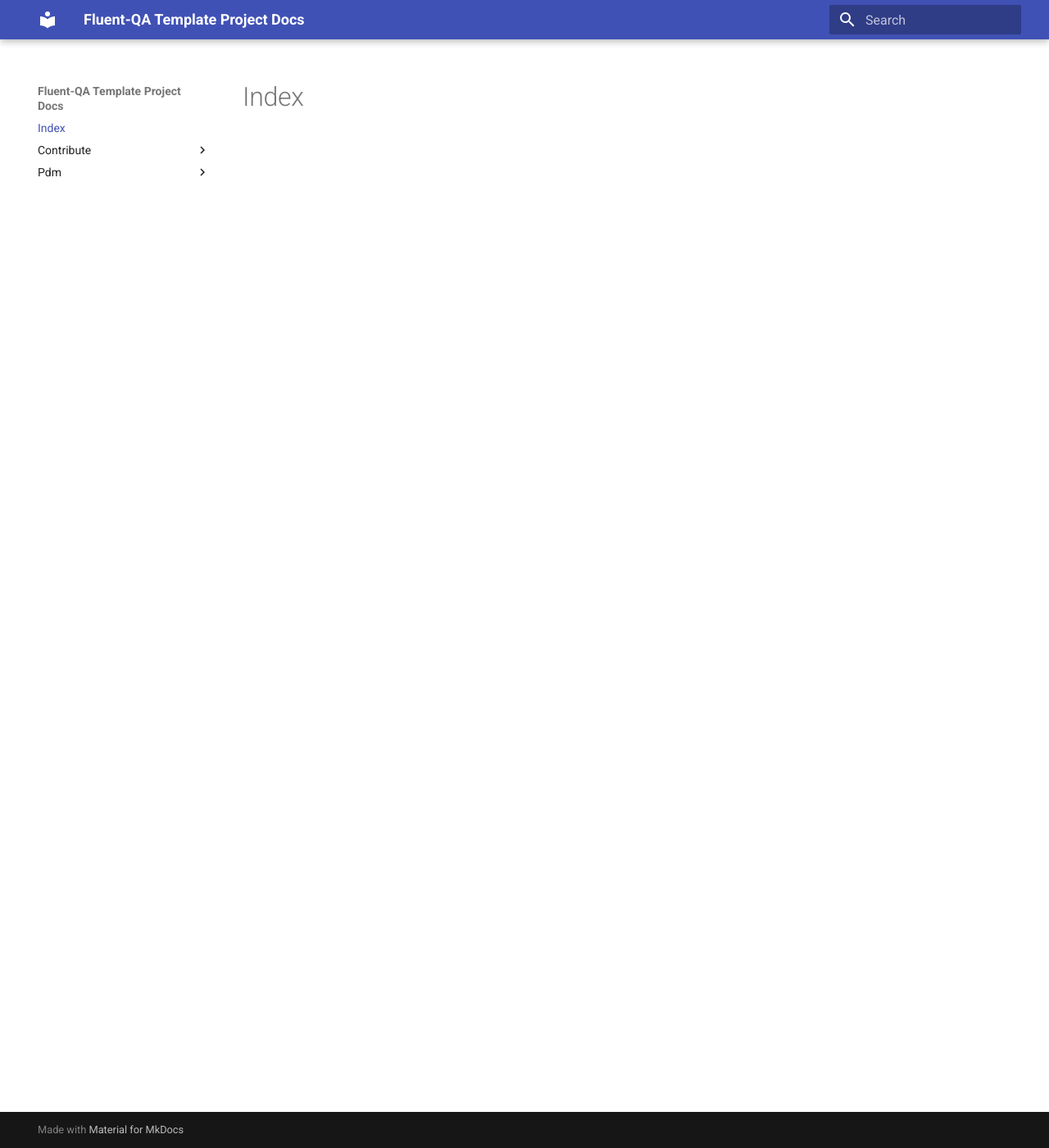
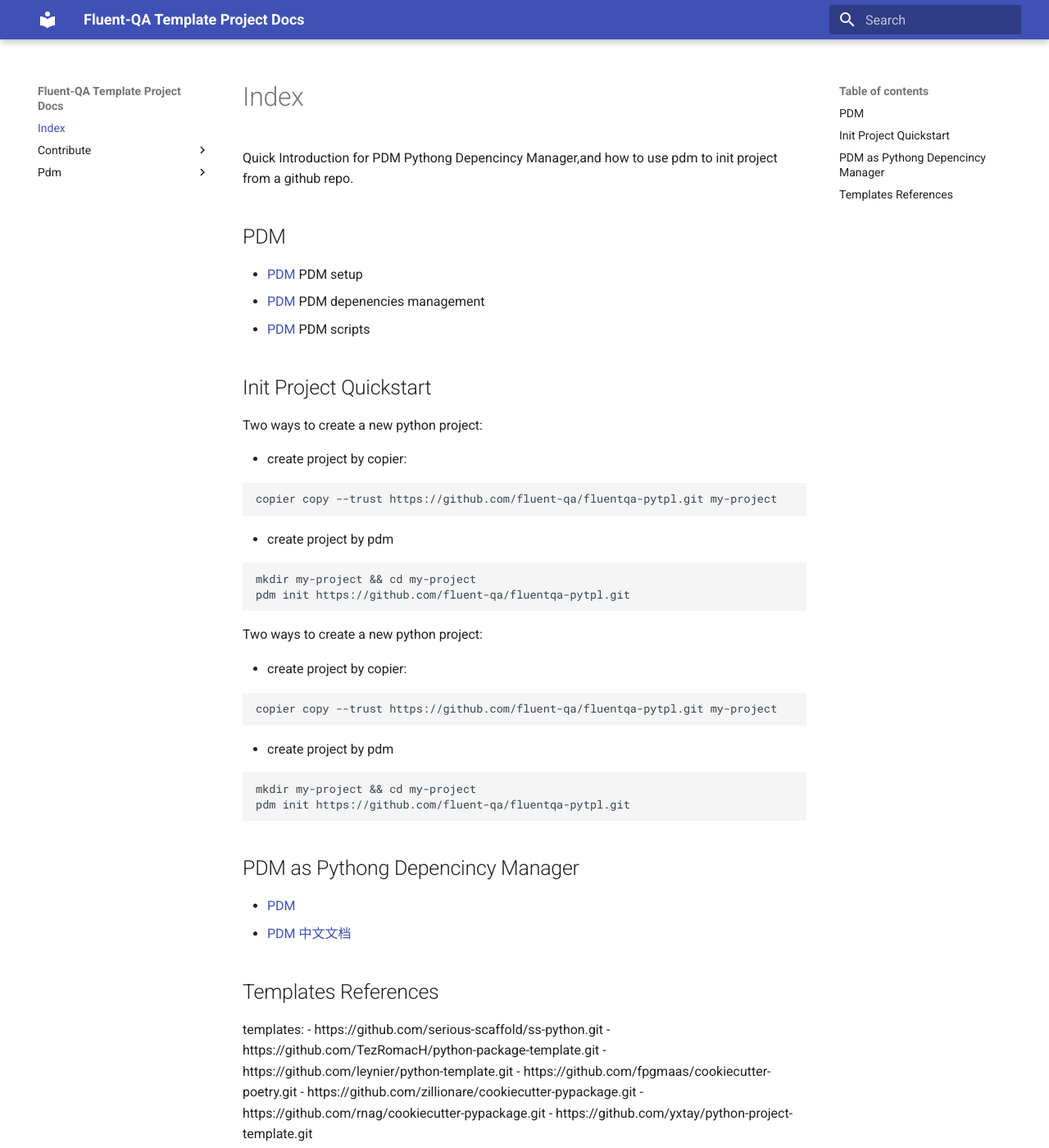
Before and after one commit to fluent-qa/fluentqa-pytpl, an MkDocs documentation site: the page built from docs/index.md, in a window 1280 px wide and 1400 px high. Shown: the whole window at 82% size. Built offline with MkDocs 1.6.1 and Material for MkDocs 9.7.7, drawn with Linux system fonts in a browser that asks for light colours.

Commit message:
refine docs

````diff
--- a/docs/index.md
+++ b/docs/index.md
@@ -1 +1,57 @@
 # Index
+
+Quick Introduction for PDM Pythong Depencincy Manager,and how to use pdm to init project from a github repo.
+
+## PDM
+
+- [PDM](./pdm/0-setup.md) PDM setup
+- [PDM](./pdm/1-dependencies.md) PDM depenencies management
+- [PDM](./pdm/2-pdm-script.md) PDM scripts
+
+## Init Project Quickstart
+Two ways to create a new python project:
+
+- create project by copier:
+
+```sh
+copier copy --trust https://github.com/fluent-qa/fluentqa-pytpl.git my-project
+```
+
+- create project by pdm
+
+```sh
+mkdir my-project && cd my-project
+pdm init https://github.com/fluent-qa/fluentqa-pytpl.git
+```
+
+Two ways to create a new python project:
+
+- create project by copier:
+
+```sh
+copier copy --trust https://github.com/fluent-qa/fluentqa-pytpl.git my-project
+```
+
+- create project by pdm
+
+```sh
+mkdir my-project && cd my-project
+pdm init https://github.com/fluent-qa/fluentqa-pytpl.git
+```
+
+
+## PDM as Pythong Depencincy Manager
+
+- [PDM](https://pdm.fming.dev/)
+- [PDM 中文文档](https://pdm.fming.dev/zh_CN/latest/index.html)
+
+## Templates References
+
+templates:
+  - https://github.com/serious-scaffold/ss-python.git
+  - https://github.com/TezRomacH/python-package-template.git
+  - https://github.com/leynier/python-template.git
+  - https://github.com/fpgmaas/cookiecutter-poetry.git
+  - https://github.com/zillionare/cookiecutter-pypackage.git
+  - https://github.com/rnag/cookiecutter-pypackage.git
+  - https://github.com/yxtay/python-project-template.git
````
Also changed, not shown: README.md (+1 -1 lines), assets/images/coverage.svg (deleted), docs/pdm/1-dependencies.md (renamed from docs/pdm/1-dependecies.md), 2 other files.
